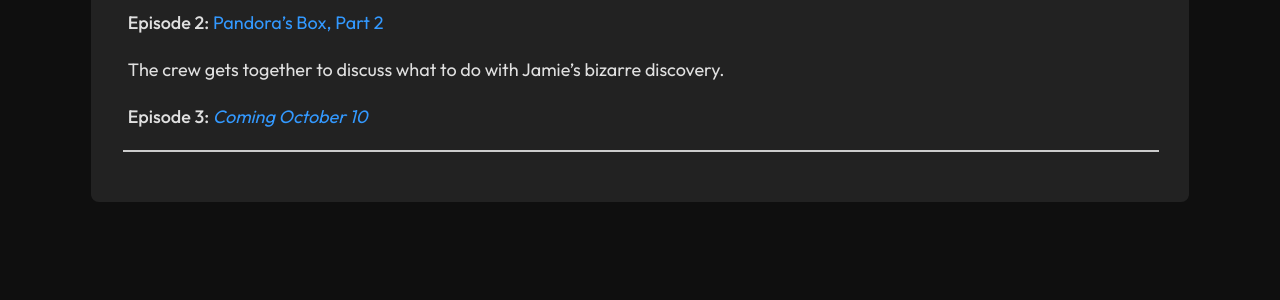
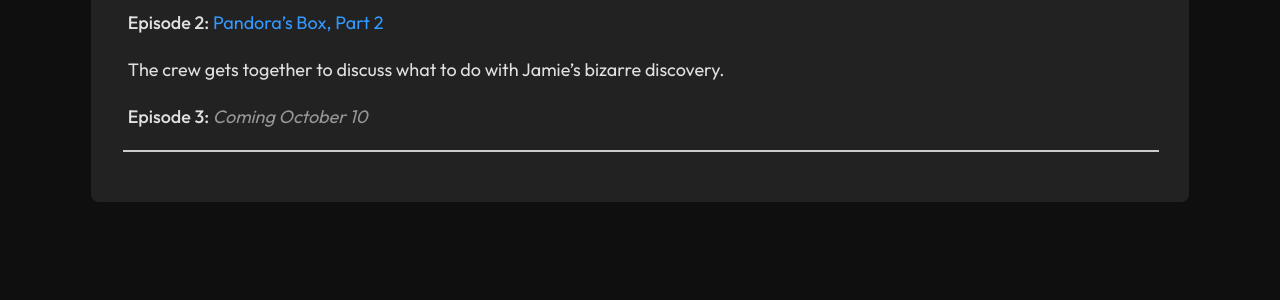
Before and after one commit to drizzleberry/drizzleberry.github.io, a Jekyll site: the page built from index.md, in a window 1280 px wide. Shown: the part 821-1121 px from the top of the page. Built offline with Jekyll 4.4.1, drawn with Linux system fonts in a browser that asks for light colours.

```diff
--- a/index.md
+++ b/index.md
@@ -12,4 +12,4 @@ Northline Depot's database is deleted, and Jamie discovers something she really
 
 The crew gets together to discuss what to do with Jamie's bizarre discovery.
 
-**Episode 3:** [*Coming October 10*](/)
+**Episode 3:** <a><i>Coming October 10</i></a>
```
